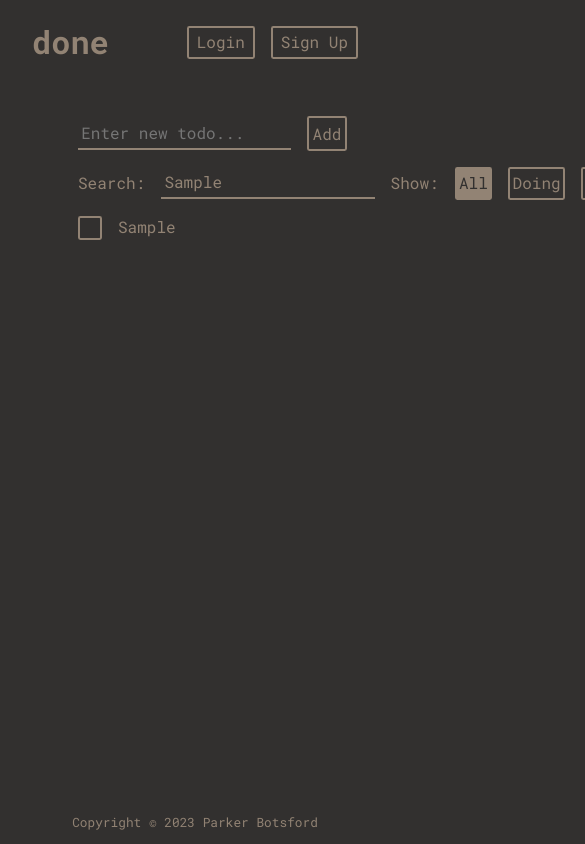
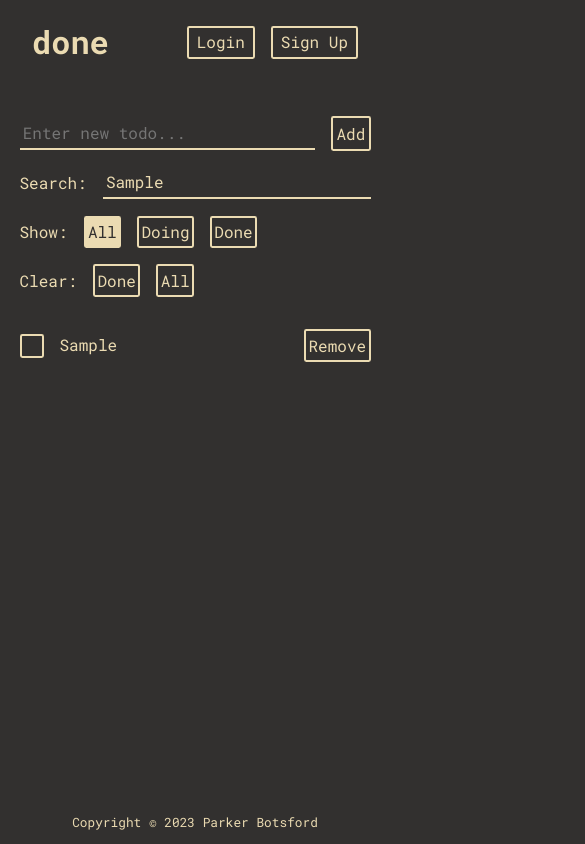
Before and after one commit to parbots/done, a Next.js app: page / in a window 390 px wide. Both pictures are taken after typing "Sample", "Sample" into the empty fields and a click on the button "Add". Shown: the top 844 px of the page, 585 px wide, since content can reach past the window. Built offline with nearby package versions, Linux system fonts and the light colour scheme.

Commit message:
Adjust styling and add media queries

```diff
--- a/src/modules/items/item/ListItem.module.css
+++ b/src/modules/items/item/ListItem.module.css
@@ -1,10 +1,8 @@
 .item {
     width: 100%;
-    height: 1.5rem;
 
     display: flex;
     justify-content: flex-start;
-    align-items: center;
     gap: 1rem;
 }
 
@@ -32,10 +30,13 @@
     border: 0.15rem solid var(--color);
     border-radius: 0.15rem;
 
-    color: var(--color);
     background-color: var(--background);
 
     transition: 0.3s color, 0.3s border-color;
+}
+
+.item[data-complete='true'] .itemCheckbox:not(:hover, :focus-visible) {
+    border-color: var(--faded);
 }
 
 .itemCheckbox:hover,
@@ -67,8 +68,18 @@
     background-color: var(--highlight);
 }
 
+.item[data-complete='true'] .itemCheckbox:not(:hover, :focus-visible)::after {
+    background-color: var(--faded);
+}
+
 .itemTextInput {
     flex: 1;
+
+    height: 100%;
+
+    display: flex;
+    justify-content: flex-start;
+    align-items: center;
 
     outline: none;
 
@@ -81,14 +92,23 @@
     transition: color 0.3s, border-color 0.3s;
 }
 
+.item[data-complete='true'] .itemTextInput:not(:hover, :focus-visible) {
+    color: var(--faded);
+}
+
 .itemTextInput::selection {
     color: var(--background);
     background-color: var(--highlight);
 }
 
-.item:hover .itemTextInput:not(:hover),
-.item:focus-within .itemTextInput:not(:focus-visible) {
+.item:hover .itemTextInput:not(:hover, :focus-visible),
+.item:focus-within .itemTextInput:not(:hover, :focus-visible) {
     border-color: var(--color);
+}
+
+.item:hover[data-complete='true'] .itemTextInput:not(:hover, :focus-visible),
+.item:focus-within[data-complete='true'] .itemTextInput:not(:hover, :focus-visible) {
+    border-color: var(--faded);
 }
 
 .itemTextInput:hover,
@@ -106,20 +126,27 @@
 }
 
 .removeItemButton {
+    padding: 0.15rem;
+
     cursor: pointer;
 
-    border: none;
+    outline: none;
+
+    border: 0.15rem solid var(--color);
+    border-radius: 0.15rem;
 
     color: var(--color);
     background: none;
 
     opacity: 0;
 
-    transition: color 0.3s, opacity 0.3s;
+    transition: color 0.3s, border-color 0.3s, opacity 0.3s;
 }
 
 .removeItemButton:hover,
 .removeItemButton:focus-visible {
+    border-color: var(--highlight);
+
     color: var(--highlight);
 }
 
@@ -128,3 +155,9 @@
 .item:focus-within .removeItemButton {
     opacity: 1;
 }
+
+@media (max-width: 600px) {
+    .removeItemButton {
+        opacity: 1;
+    }
+}
--- a/src/modules/items/item/ListItem.tsx
+++ b/src/modules/items/item/ListItem.tsx
@@ -37,7 +37,7 @@ export const ListItem = (props: ListItemProps) => {
     };
 
     return (
-        <li className={styles.item}>
+        <li data-complete={props.complete.toString()} className={styles.item}>
             <section className={styles.mainSection}>
                 <input
                     type='checkbox'
--- a/src/modules/items/list/List.module.css
+++ b/src/modules/items/list/List.module.css
@@ -7,3 +7,9 @@
     align-items: flex-start;
     gap: 0.8rem;
 }
+
+@media (max-width: 600px) {
+    .list {
+        width: 90vw;
+    }
+}
--- a/src/modules/items/menu/ListMenu.module.css
+++ b/src/modules/items/menu/ListMenu.module.css
@@ -29,6 +29,11 @@
     background-color: var(--background);
 
     transition: 0.3s color, 0.3s border-color;
+}
+
+.itemInput::selection {
+    color: var(--background);
+    background-color: var(--highlight);
 }
 
 .itemInput:hover,
@@ -76,6 +81,9 @@
     flex: 1;
 
     display: flex;
+    justify-content: flex-start;
+    align-items: center;
+    gap: 1rem;
 
     border: none;
 }
@@ -92,6 +100,11 @@
     background-color: var(--background);
 
     transition: 0.3s color, 0.3s border-color;
+}
+
+.searchInput::selection {
+    color: var(--background);
+    background-color: var(--highlight);
 }
 
 .searchInput:hover,
@@ -115,6 +128,8 @@
     padding: 0.15rem;
 
     cursor: pointer;
+
+    outline: none;
 
     border: solid 0.15rem var(--color);
     border-radius: 0.15rem;
@@ -174,3 +189,57 @@
     color: var(--background);
     background-color: var(--highlight);
 }
+
+@media (max-width: 1250px) {
+    .menu {
+        width: 90vw;
+    }
+}
+
+@media (max-width: 1024px) {
+    .filterSection {
+        display: grid;
+        grid-template-columns: 1fr 1fr;
+        grid-template-rows: 1fr 1fr;
+        grid-template-areas:
+            'search search'
+            'filter action'
+        ;
+    }
+
+    .searchFieldset {
+        grid-area: search;
+    }
+
+    .filterFieldset {
+        grid-area: filter;
+
+        justify-content: center;
+    }
+
+    .actionFieldset {
+        grid-area: action;
+
+        justify-content: center;
+    }
+}
+
+@media (max-width: 600px) {
+    .filterSection {
+        grid-template-columns: 1fr;
+        grid-template-rows: 1fr 1fr 1fr;
+        grid-template-areas:
+            'search'
+            'filter'
+            'action'
+        ;
+    }
+
+    .filterFieldset {
+        justify-content: flex-start;
+    }
+
+    .actionFieldset {
+        justify-content: flex-start;
+    }
+}
--- a/src/modules/items/menu/ListMenu.tsx
+++ b/src/modules/items/menu/ListMenu.tsx
@@ -57,8 +57,9 @@ export const ListMenu = (props: ListMenuProps) => {
 
             <section className={styles.filterSection}>
 
-                <label htmlFor='searchFieldset' className={styles.searchFieldsetLabel}>Search:</label>
                 <fieldset id='searchFieldset' className={styles.searchFieldset}>
+                    <label htmlFor='searchFieldset' className={styles.searchFieldsetLabel}>Search:</label>
+
                     <input
                         type='text'
                         name='searchInput'
@@ -69,8 +70,9 @@ export const ListMenu = (props: ListMenuProps) => {
                     />
                 </fieldset>
 
-                <label htmlFor='filterFieldset' className={styles.filterFieldsetLabel}>Show:</label>
                 <fieldset id='filterFieldset' className={styles.filterFieldset}>
+                    <label htmlFor='filterFieldset' className={styles.filterFieldsetLabel}>Show:</label>
+
                     <button
                         type='button'
                         data-selected={(props.currentFilter === 'all').toString()}
@@ -99,8 +101,9 @@ export const ListMenu = (props: ListMenuProps) => {
                     </button>
                 </fieldset>
 
-                <label htmlFor='actionFieldset' className={styles.actionFieldsetLabel}>Clear:</label>
                 <fieldset id='actionFieldset' className={styles.actionFieldset}>
+                    <label htmlFor='actionFieldset' className={styles.actionFieldsetLabel}>Clear:</label>
+
                     <button
                         type='button'
                         onClick={() => { props.clearCompleteItems() }}
--- a/src/styles/HomePage.module.css
+++ b/src/styles/HomePage.module.css
@@ -12,5 +12,5 @@
     flex-direction: column;
     justify-content: flex-start;
     align-items: center;
-    gap: 1rem;
+    gap: 2rem;
 }
--- a/src/styles/globals.css
+++ b/src/styles/globals.css
@@ -1,9 +1,11 @@
 :root {
     --light-color: #3c3836;
+    --light-faded: #928374;
     --light-highlight: #d65d0e;
-    --light-background: #f2e5bc;
+    --light-background: #ebdbb2;
 
-    --dark-color: #928374;
+    --dark-color: #ebdbb2;
+    --dark-faded: #928374;
     --dark-highlight: #d65d0e;
     --dark-background: #32302f;}
 
@@ -43,6 +45,7 @@ html:focus-within {
 
 body {
     --color: var(--dark-color);
+    --faded: var(--dark-faded);
     --highlight: var(--dark-highlight);
     --background: var(--dark-background);
 
```
